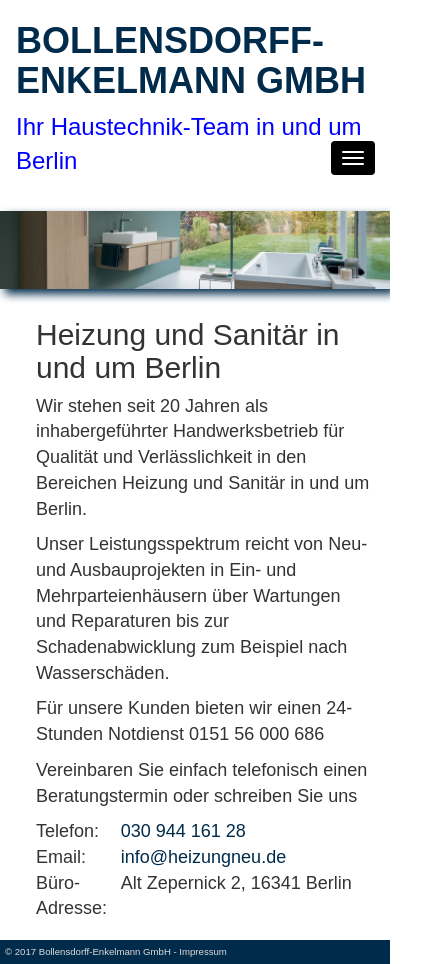
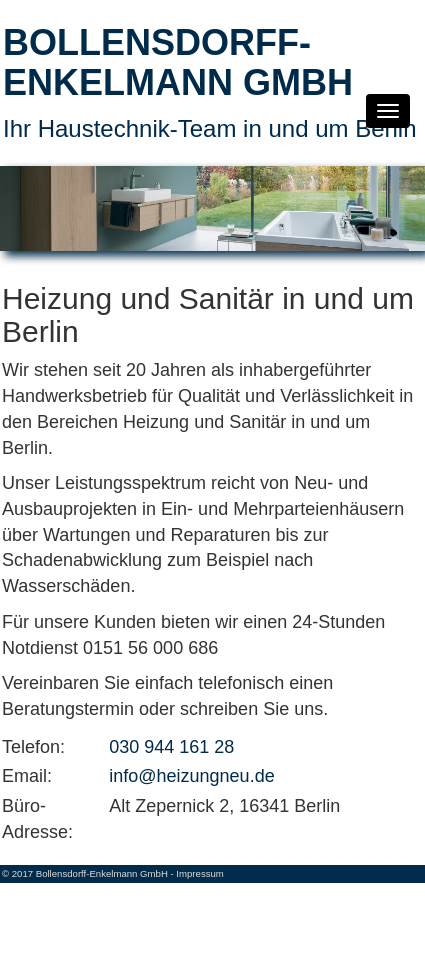
Before and after one commit to tcompart/frank-enkelmann, a React (Create React App) app: page / in a window 390 px wide. Shown: the whole page, 425 px wide, since content can reach past the window. After the commit the page ends 883 px from the top, so only its background shows below. Built offline with nearby package versions, Linux system fonts and the light colour scheme.

Commit message:
Cleanup of last resources - aligning spaces from the left and bottom - correcting colours - migrating phonenumber etc. to a simpler layout - upgrading dependencies - removing unused code - renamed wrongly class name

```diff
--- a/src/scripts/Header.js
+++ b/src/scripts/Header.js
@@ -6,13 +6,11 @@
     <div>
         <header role="banner">
             <nav id="navbar-primary" className="navbar">
-                <Col lg={8} sm={9} md={9} xs={12}>
+                <Col lg={12} sm={12} md={12} xs={12}>
                     <NavLink className="headline" to="/" aria-label="home">
                         <h1 className="text-uppercase"><strong>Bollensdorff-Enkelmann GmbH</strong></h1>
-                        <div className="headline-contact">Ihr Haustechnik-Team in und um Berlin</div>
+                        <div className="sub-headline">Ihr Haustechnik-Team in und um Berlin</div>
                     </NavLink>
-                </Col>
-                <Col className="contact-box pull-right" lg={2} sm={3} md={3} xs={12}>
                 </Col>
             </nav>
         </header>
--- a/src/scripts/Home.js
+++ b/src/scripts/Home.js
@@ -1,5 +1,5 @@
 import React from 'react';
-import {Col, Row} from "react-bootstrap";
+import {Col} from "react-bootstrap";
 import PhoneNumber from "./PhoneNumber";
 import Mail from "./Mail";
 
@@ -19,29 +19,13 @@
             Für unsere Kunden bieten wir einen 24-Stunden Notdienst 0151 56 000 686
         </p>
         <p>
-            Vereinbaren Sie einfach telefonisch einen Beratungstermin oder schreiben Sie uns
+            Vereinbaren Sie einfach telefonisch einen Beratungstermin oder schreiben Sie uns.
         </p>
-        <Col xs={3} sm={3} lg={2} md={3}>
-            <Row>
-                Telefon:
-            </Row>
-            <Row>
-                Email:
-            </Row>
-            <Row>
-                Büro-Adresse:
-            </Row>
-        </Col>
 
-        <Col xs={9} sm={9} lg={10} md={9}>
-            <Row>
-                <PhoneNumber isLinked={true} number="030 944 161 28"/>
-            </Row>
-            <Row>
-                <Mail mailTo="info@heizungneu.de"/>
-            </Row>
-            <Row>
-                Alt Zepernick 2, 16341 Berlin
-            </Row>
-        </Col>
+        <Col style={{paddingLeft: 0}} xs={3} sm={3} lg={2} md={3}>Telefon:</Col>
+        <Col xs={9} sm={9} lg={10} md={9}><PhoneNumber isLinked={true} number="030 944 161 28"/></Col>
+        <Col style={{paddingLeft: 0}}  xs={3} sm={3} lg={2} md={3}>Email:</Col>
+        <Col xs={9} sm={9} lg={10} md={9}><Mail mailTo="info@heizungneu.de"/></Col>
+        <Col style={{paddingLeft: 0}}  xs={3} sm={3} lg={2} md={3}>Büro-Adresse:</Col>
+        <Col xs={9} sm={9} lg={10} md={9}>Alt Zepernick 2, 16341 Berlin</Col>
     </div>
--- a/src/stylesheets/main.scss
+++ b/src/stylesheets/main.scss
@@ -1,5 +1,10 @@
 $base: #f938ab;
 $blue: #012b4b;
+$oneSpace: 15px;
+$oneSmallSpace: 2px;
+
+$minWidth: 660px;
+$minMaxWidth: 559px;
 
 *,
 *:after,
@@ -13,16 +18,22 @@
 }
 
 body {
+  min-width: 425px;
 
   margin: 0;
   @media (max-width: 767px) {
     padding-top: 0;
   }
 
-  div.headline-contact {
+  a.headline {
+    display: block;
+    margin-bottom: $oneSpace;
+  }
+
+  div.sub-headline {
     font-size: 24px;
     vertical-align:middle;
-    color: blue;
+    color: $blue;
   }
 
   span.glyphicon a {
@@ -38,7 +49,7 @@
   a {
     color: $blue;
     &:hover, &:focus {
-      color: #337ab7;
+      color: $blue;
     }
     font-family: Arial, sans-serif !important;
     text-decoration: none;
@@ -51,9 +62,6 @@
     }
     nav.navbar {
       margin-bottom: 0;
-    }
-    .contact-box {
-      margin-top: 30px;
     }
   }
 
@@ -82,8 +90,13 @@
 
     .inner-content {
       padding-top: 0.5em;
-      padding-left: 2em;
+      padding-left: $oneSmallSpace;
       padding-bottom: 1em;
+
+      @media (min-width: $minWidth) {
+        padding-left: 2*$oneSpace;
+      }
+
     }
 
     .navbar-collapse.collapse,.hidden-sm.hidden-md.hidden-lg {
@@ -95,7 +108,7 @@
           position: relative;
           display: block;
           line-height: 20px;
-          color: blue;
+          color: $blue;
 
           padding-left: 3px;
 
@@ -121,10 +134,6 @@
       }
     }
   }
-}
-
-footer {
-  background-color: $blue;
 }
 
 .padding {
@@ -157,6 +166,7 @@
 footer {
   clear: both;
   display: block;
+  background-color: $blue;
   color: #dddddd;
   font-size: 80%;
 
@@ -165,25 +175,18 @@
   }
 }
 
-.container {
-  padding: 5px;
-  clear: both;
+.col-lg-1, .col-lg-10, .col-lg-11, .col-lg-12, .col-lg-2, .col-lg-3, .col-lg-4, .col-lg-5, .col-lg-6, .col-lg-7, .col-lg-8, .col-lg-9, .col-md-1, .col-md-10, .col-md-11, .col-md-12, .col-md-2, .col-md-3, .col-md-4, .col-md-5, .col-md-6, .col-md-7, .col-md-8, .col-md-9, .col-sm-1, .col-sm-10, .col-sm-11, .col-sm-12, .col-sm-2, .col-sm-3, .col-sm-4, .col-sm-5, .col-sm-6, .col-sm-7, .col-sm-8, .col-sm-9, .col-xs-1, .col-xs-10, .col-xs-11, .col-xs-12, .col-xs-2, .col-xs-3, .col-xs-4, .col-xs-5, .col-xs-6, .col-xs-7, .col-xs-8, .col-xs-9, .container {
+  padding: $oneSmallSpace;
 
-  @media (min-width: 600px) {
-    padding: 5px 15px;
+  @media (min-width: $minWidth) {
+    padding: 5px 2*$oneSpace;
   }
 }
 
+footer > div.container {
+  margin: 0;
+}
+
 .row {
-  .one-third {
-    padding: 5px;
-    float: left;
-    width: 33%;
-  }
-
-  .two-thirds {
-    padding: 5px;
-    float: left;
-    width: 66%;
-  }
+  margin: 0;
 }
```
Also changed, not shown: 1 other file (tests, documents, lock files or other folders).
